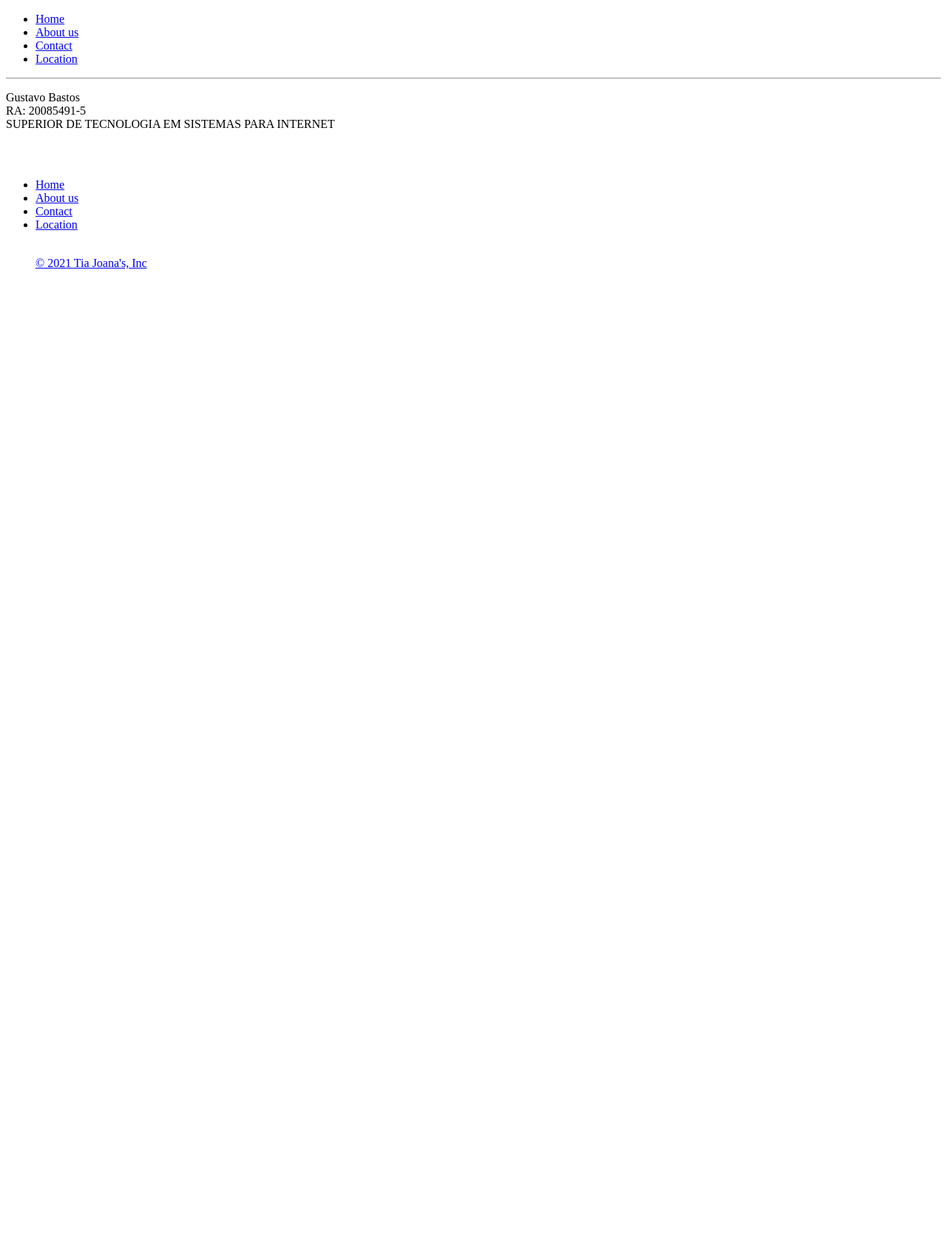
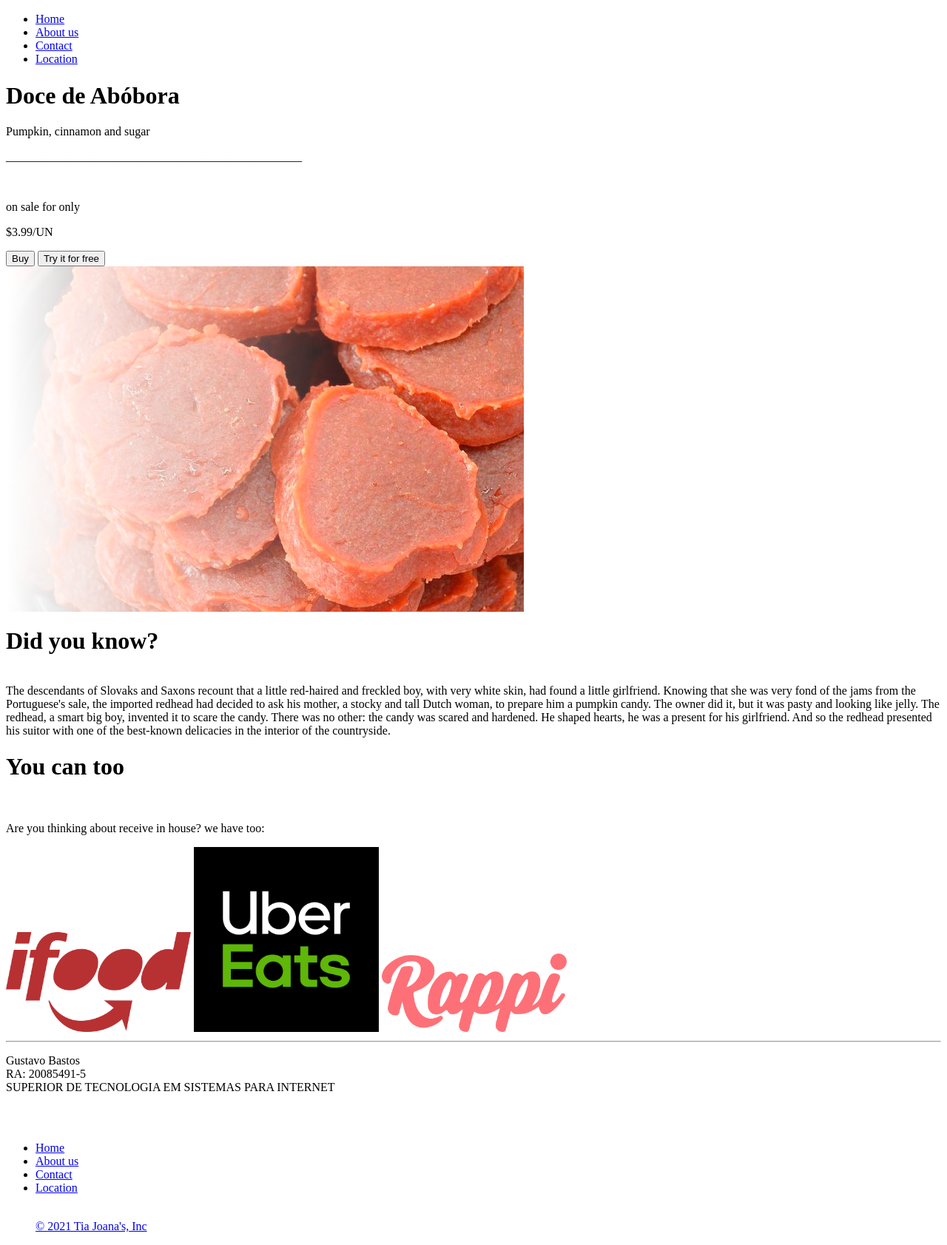
Before and after one commit to bastosgm/tia-joana-s-candy-store, a PHP site: template pages/product4.php in a window 1280 px wide. Shown: the part 242-1925 px from the top of the page at 74% size. Before the commit the page ends 606 px from the top, so only its background shows below. Run offline with PHP 8.4, Linux system fonts and the light colour scheme; the template is opened without the code that fills it, so the values that code supplies are empty.

Commit message:
adding prod3 page and some changes

```diff
--- a/data/products.php
+++ b/data/products.php
@@ -75,7 +75,7 @@
             'image' => './img/docedeabobora.png',
             'name' => 'Doce de Abóbora',
             'description' => 'Who doesn&#8217;t remember granny eating one of these?',
-            'about' => '* aqui vai um sobre do doce *',
+            'about' => 'Pumpkin, cinnamon and sugar',
             'price' => '3.99'
         ],
 
--- a/pages/product2.php
+++ b/pages/product2.php
@@ -3,7 +3,7 @@
 ?>
 
 <head>
-    <title>Tia Joana's | About Us</title>
+    <title>Tia Joana's | Beijinho</title>
 </head>
 
 <main>
--- a/pages/product3.php
+++ b/pages/product3.php
@@ -3,7 +3,7 @@
 ?>
 
 <head>
-    <title>Tia Joana's | About Us</title>
+    <title>Tia Joana's | Pão de mel</title>
 </head>
 
 <main>
--- a/pages/product4.php
+++ b/pages/product4.php
@@ -0,0 +1,52 @@
+<?php
+    include 'data/products.php'
+?>
+
+<head>
+    <title>Tia Joana's | Doce de abóbora</title>
+</head>
+
+<main>
+
+    <div class="container p-3 mb-0 bg-dark text-light">
+        <div class="container-fluid d-flex justify-content-between px-5 py-5">
+            <div>
+                <div>
+                    <h1 class="display-5 fw-bold"><?php echo $arr['4']['name'] ?></h1>
+                    <p class="col-md-8 fs-4"><?php echo $arr['4']['about'] ?></p>
+                    <p>__________________________________________________</p><br>
+                </div>
+                <div class="mt-5">
+
+
+                    <p class="mb-0">on sale for only</p>
+                    <p class="display-1">$<?php echo $arr['4']['price'] ?><span class="fs-6">/UN</span></p>
+                    <button type="button" class="btn btn-success btn-lg me-2">Buy</button>
+                    <button type="button" class="btn btn-outline-success btn-lg">Try it for free</button>
+                </div>
+            </div>
+
+            <img src="./img/docedeabobora2.png" width="700px" alt="pão de mel">
+
+
+        </div>
+        <div class="container p-5 pt-0 pb-5">
+            <div class="container">
+                <h1>Did you know?</h1> <br>
+
+                The descendants of Slovaks and Saxons recount that a little red-haired and freckled boy, with very white skin, had found a little girlfriend. Knowing that she was very fond of the jams from the Portuguese's sale, the imported redhead had decided to ask his mother, a stocky and tall Dutch woman, to prepare him a pumpkin candy. The owner did it, but it was pasty and looking like jelly. The redhead, a smart big boy, invented it to scare the candy. There was no other: the candy was scared and hardened. He shaped hearts, he was a present for his girlfriend. And so the redhead presented his suitor with one of the best-known delicacies in the interior of the countryside.
+            </div>
+
+        </div>
+    </div>
+    <div class="container pt-0 mb-4 bg-light rounded-3">
+        <div class="container px-5 py-5">
+            <h1>You can too</h1> <br>
+            <p class="">Are you thinking about receive in house? we have too: <br></p>
+            <img src="./img/ifood.png" width="250px" alt="ifood" class="mt-3 me-5">
+            <img src="./img/uber-eats.png" width="250px" alt="uber-eats" class="mt-3 me-5">
+            <img src="./img/rappi.png" width="250px" alt="uber-eats" class="mt-3">
+        </div>
+    </div>
+
+</main>
```
Also changed, not shown: img/docedeabobora2.png (added).
